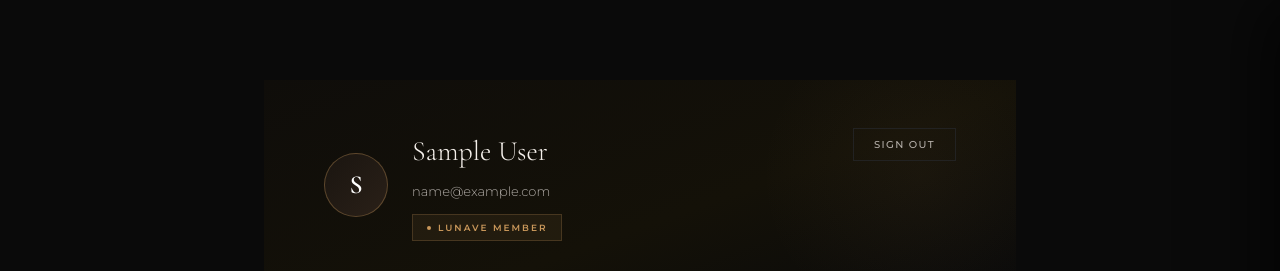
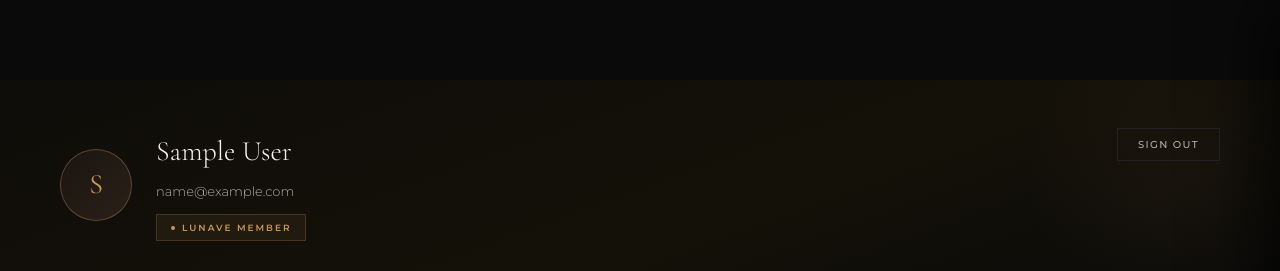
Before and after one commit to Deepjyoti13/lunave, a React (Vite) app in the folder client/: page /profile in a window 1280 px wide. Shown: the top 271 px of the page. Built offline with nearby package versions, Linux system fonts and the light colour scheme; no server answers; sample sign-in values are in the browser's storage; a web font is replaced by a local one.

Commit message:
chore: remove superseded profile styles from index.css

```diff
--- a/client/src/index.css
+++ b/client/src/index.css
@@ -1093,63 +1093,3 @@ body {
   font-weight: 600;
   text-decoration: none;
 }
-
-.profile-page {
-  max-width: 800px;
-  margin: 80px auto;
-  padding: 0 24px;
-}
-
-.profile-header {
-  display: flex;
-  align-items: center;
-  gap: 20px;
-  margin-bottom: 40px;
-}
-
-.profile-avatar {
-  width: 64px;
-  height: 64px;
-  border-radius: 50%;
-  background-color: #1a1a1a;
-  color: #fff;
-  display: flex;
-  align-items: center;
-  justify-content: center;
-  font-size: 26px;
-  font-weight: 600;
-  flex-shrink: 0;
-}
-
-.btn-logout {
-  margin-left: auto;
-  padding: 8px 20px;
-  background: #1a1a1a;
-  color: #fff;
-  border: none;
-  cursor: pointer;
-  font-size: 14px;
-}
-
-.profile-orders h3 {
-  margin-bottom: 16px;
-  font-size: 18px;
-}
-
-.orders-table {
-  width: 100%;
-  border-collapse: collapse;
-  font-size: 14px;
-}
-
-.orders-table th,
-.orders-table td {
-  text-align: left;
-  padding: 10px 12px;
-  border-bottom: 1px solid #eee;
-}
-
-.orders-table th {
-  font-weight: 600;
-  color: #555;
-}
```
